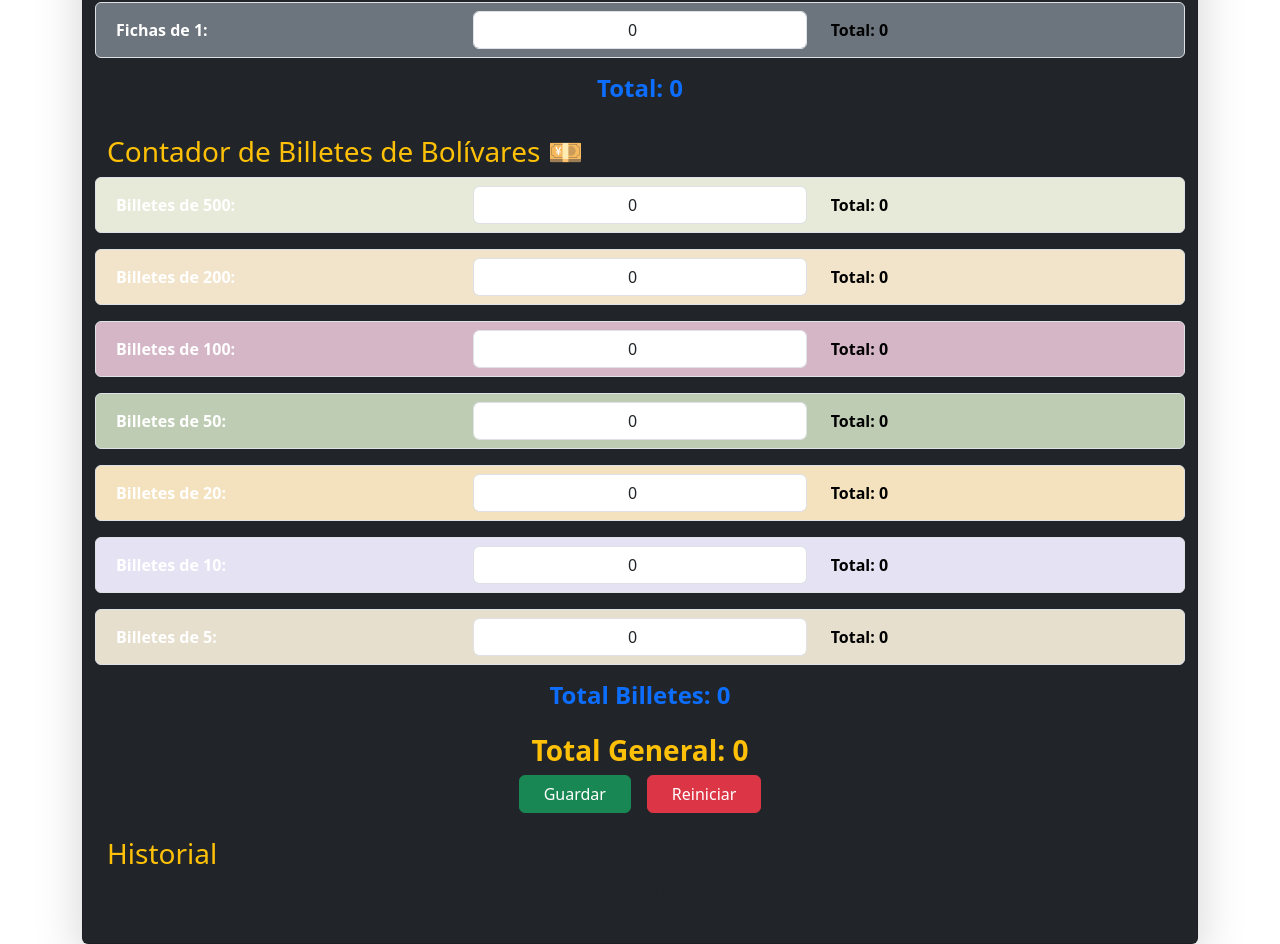
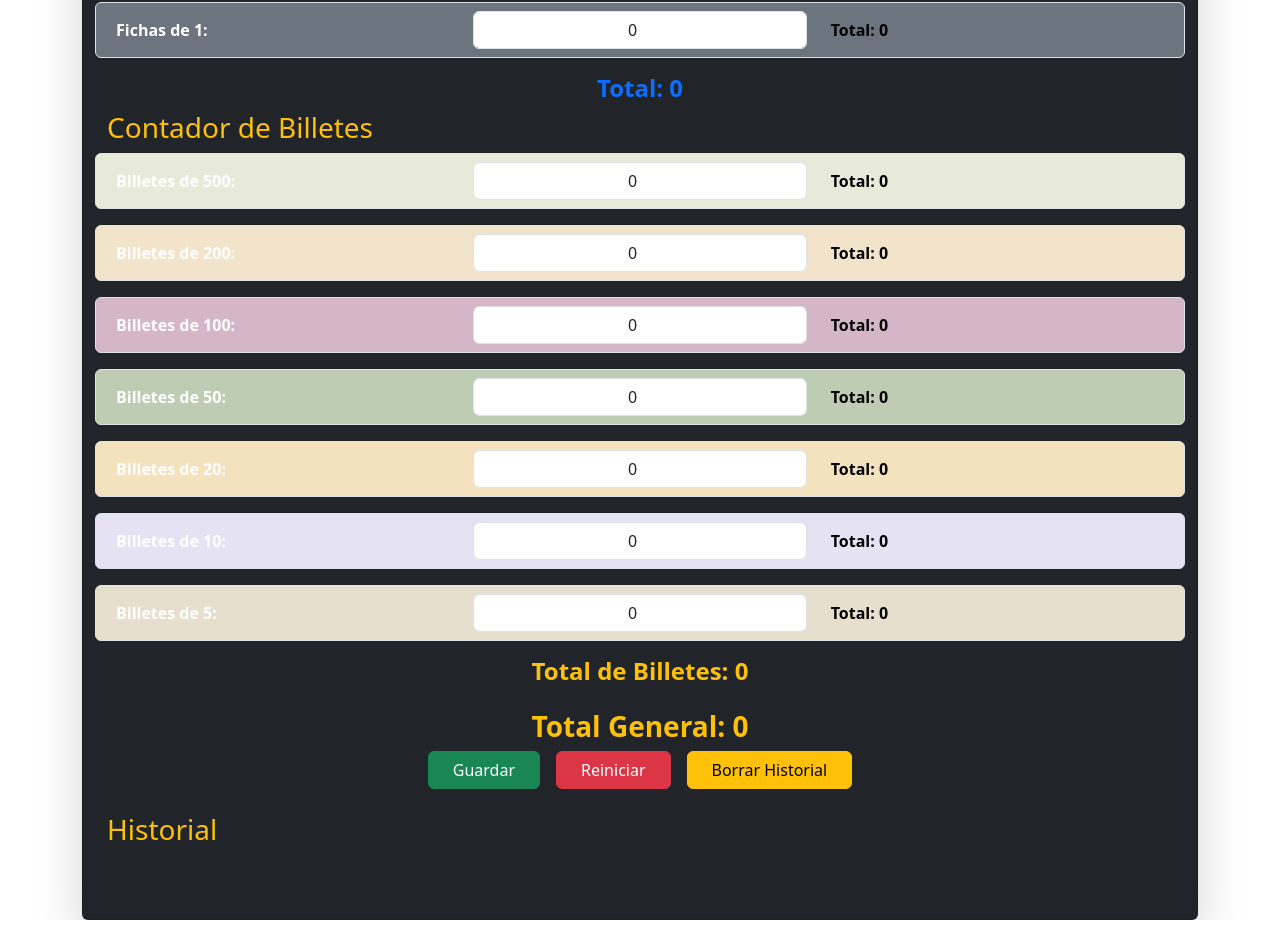
Before and after one commit to DiegoAngola/contadorChips, a React (Vite) app: page / in a window 1280 px wide. Shown: the part 1045-1989 px from the top of the page. After the commit the page ends 1965 px from the top, so only its background shows below. Built offline with nearby package versions, Linux system fonts and the light colour scheme.

Commit message:
borrar historial

```diff
--- a/src/components/CasinoChipCounter.jsx
+++ b/src/components/CasinoChipCounter.jsx
@@ -6,7 +6,7 @@ export default function DualChipCounter() {
   const billValues = [500, 200, 100, 50, 20, 10, 5];
   const [dollarChips, setDollarChips] = useState({ 100: 0, 50: 0, 25: 0, 10: 0, 5: 0, 1: 0 });
   const [bolivarChips, setBolivarChips] = useState({ 100: 0, 50: 0, 25: 0, 10: 0, 5: 0, 1: 0 });
-  const [bolivarBills, setBolivarBills] = useState({ 500: 0, 200: 0, 100: 0, 50: 0, 20: 0, 10: 0, 5: 0 });
+  const [billCount, setBillCount] = useState({ 500: 0, 200: 0, 100: 0, 50: 0, 20: 0, 10: 0, 5: 0 });
   const [history, setHistory] = useState([]);
 
   useEffect(() => {
@@ -17,7 +17,7 @@ export default function DualChipCounter() {
       }
     } catch (error) {
       console.error("Error cargando historial:", error);
-      setHistory([]); // Asegura que history tenga un valor válido en caso de error
+      setHistory([]);
     }
   }, []);
 
@@ -29,15 +29,18 @@ export default function DualChipCounter() {
     }
   }, [history]);
 
-  const handleChange = (value, chip, type) => {
+  const handleChipChange = (value, chip, type) => {
     const sanitizedValue = value === "" ? 0 : Math.max(0, Number(value));
     if (type === "dollar") {
       setDollarChips({ ...dollarChips, [chip]: sanitizedValue });
-    } else if (type === "bolivarChip") {
+    } else {
       setBolivarChips({ ...bolivarChips, [chip]: sanitizedValue });
-    } else {
-      setBolivarBills({ ...bolivarBills, [chip]: sanitizedValue });
     }
+  };
+
+  const handleBillChange = (value, bill) => {
+    const sanitizedValue = value === "" ? 0 : Math.max(0, Number(value));
+    setBillCount({ ...billCount, [bill]: sanitizedValue });
   };
 
   const calculateTotal = (chips) => {
@@ -58,11 +61,11 @@ export default function DualChipCounter() {
     const newEntry = {
       dollarChips: formatChips(dollarChips),
       bolivarChips: formatChips(bolivarChips),
-      bolivarBills: formatBills(bolivarBills),
+      billCount: formatBills(billCount),
       totalDollars: calculateTotal(dollarChips),
-      totalBolivarsChips: calculateTotal(bolivarChips),
-      totalBolivarsBills: calculateBillTotal(bolivarBills),
-      totalCombined: calculateTotal(dollarChips) + calculateTotal(bolivarChips) + calculateBillTotal(bolivarBills),
+      totalBolivars: calculateTotal(bolivarChips),
+      totalBills: calculateBillTotal(billCount),
+      totalCombined: calculateTotal(dollarChips) + calculateTotal(bolivarChips) + calculateBillTotal(billCount),
       date: new Date().toLocaleString()
     };
     setHistory((prevHistory) => [...prevHistory, newEntry]);
@@ -71,17 +74,12 @@ export default function DualChipCounter() {
   const reset = () => {
     setDollarChips({ 100: 0, 50: 0, 25: 0, 10: 0, 5: 0, 1: 0 });
     setBolivarChips({ 100: 0, 50: 0, 25: 0, 10: 0, 5: 0, 1: 0 });
-    setBolivarBills({ 500: 0, 200: 0, 100: 0, 50: 0, 20: 0, 10: 0, 5: 0 });
+    setBillCount({ 500: 0, 200: 0, 100: 0, 50: 0, 20: 0, 10: 0, 5: 0 });
   };
 
-  const billColors = {
-    5: "#e6dfcd",
-    10: "#e5e2f3",
-    20: "#f4e2be",
-    50: "#beccb3",
-    100: "#d5b6c6",
-    200: "#f2e4ca",
-    500: "#e7ead9"
+  const clearHistory = () => {
+    setHistory([]);
+    localStorage.removeItem("chipHistory");
   };
 
   return (
@@ -89,8 +87,9 @@ export default function DualChipCounter() {
       <div className="card bg-dark text-white shadow-lg p-4">
         <h2 className="text-center text-warning mb-4">Contador de Fichas y Billetes</h2>
 
+        {/* Dollar and Bolivar Chips */}
         {[{ label: "Dólares 💵", chips: dollarChips, type: "dollar", totalColor: "text-success" },
-          { label: "Bolívares 💴", chips: bolivarChips, type: "bolivarChip", totalColor: "text-primary" }].map(({ label, chips, type, totalColor }) => (
+          { label: "Bolívares 💴", chips: bolivarChips, type: "bolivar", totalColor: "text-primary" }].map(({ label, chips, type, totalColor }) => (
           <div key={type}>
             <h3 className={totalColor}>{label}</h3>
             {chipValues.map((chip) => (
@@ -101,9 +100,9 @@ export default function DualChipCounter() {
                     type="number"
                     className="form-control text-center"
                     value={chips[chip]}
-                    onChange={(e) => handleChange(e.target.value, chip, type)}
-                    onWheel={(e) => e.target.blur()} // Desactiva el cambio por scroll
-                    onFocus={(e) => e.target.select()} // Selecciona el valor al enfocar
+                    onChange={(e) => handleChipChange(e.target.value, chip, type)}
+                    onWheel={(e) => e.target.blur()} // Disable scroll changes
+                    onFocus={(e) => e.target.select()} // Select input value on focus
                   />
                 </div>
                 <div className="col-sm-4 text-black fw-bold">
@@ -115,34 +114,34 @@ export default function DualChipCounter() {
           </div>
         ))}
 
-
-        {/* Sección de Billetes */}
-        <div className="mt-4">
-          <h3 className="text-warning">Contador de Billetes de Bolívares 💴</h3>
-          {billValues.map((bill) => (
-            <div key={bill} className="row align-items-center mb-3 p-2 border rounded" style={{ backgroundColor: billColors[bill] }}>
+        {/* Bill Counter */}
+        <h3 className="text-warning">Contador de Billetes</h3>
+        {billValues.map((bill, index) => (
+          <div key={bill} className="row align-items-center mb-3 p-2 border rounded" style={{ backgroundColor: `${index === 0 ? "#e7ead9" : index === 1 ? "#f2e4ca" : index === 2 ? "#d5b6c6" : index === 3 ? "#beccb3" : index === 4 ? "#f4e2be" : index === 5 ? "#e5e2f3" : "#e6dfcd"}` }}>
             <label className="col-sm-4 col-form-label fw-bold">Billetes de {bill}:</label>
             <div className="col-sm-4">
               <input
                 type="number"
                 className="form-control text-center"
-                  value={bolivarBills[bill]}
-                  onChange={(e) => handleChange(e.target.value, bill, "bolivarBill")}
-                  onWheel={(e) => e.target.blur()} // Desactiva el cambio por scroll
-                  onFocus={(e) => e.target.select()} // Selecciona el valor al enfocar
+                value={billCount[bill]}
+                onChange={(e) => handleBillChange(e.target.value, bill)}
+                onWheel={(e) => e.target.blur()} // Disable scroll changes
+                onFocus={(e) => e.target.select()} // Select input value on focus
               />
             </div>
             <div className="col-sm-4 text-black fw-bold">
-                Total: {bolivarBills[bill] * bill}
+              Total: {billCount[bill] * bill}
             </div>
           </div>
         ))}
-          <h4 className="text-primary text-center fw-bold">Total Billetes: {calculateBillTotal(bolivarBills)}</h4>
-        </div>
-        <h3 className="text-warning text-center fw-bold mt-3">Total General: {calculateTotal(dollarChips) + calculateTotal(bolivarChips) + calculateBillTotal(bolivarBills)}</h3>
+        <h4 className="text-warning text-center fw-bold">Total de Billetes: {calculateBillTotal(billCount)}</h4>
+
+        <h3 className="text-warning text-center fw-bold mt-3">Total General: {calculateTotal(dollarChips) + calculateTotal(bolivarChips) + calculateBillTotal(billCount)}</h3>
+
         <div className="d-flex justify-content-center gap-3">
           <button className="btn btn-success px-4" onClick={saveToHistory}>Guardar</button>
           <button className="btn btn-danger px-4" onClick={reset}>Reiniciar</button>
+          <button className="btn btn-warning px-4" onClick={clearHistory}>Borrar Historial</button>
         </div>
 
         <div className="mt-4">
@@ -155,8 +154,8 @@ export default function DualChipCounter() {
                 <div key={index} className="list-group-item list-group-item-dark d-flex flex-column">
                   <span>{entry.date}</span>
                   <span>Dólares: {entry.dollarChips} (Total: {entry.totalDollars})</span>
-                  <span>Bolívares (Fichas): {entry.bolivarChips} (Total: {entry.totalBolivarsChips})</span>
-                  <span>Bolívares (Billetes): {entry.bolivarBills} (Total: {entry.totalBolivarsBills})</span>
+                  <span>Bolívares: {entry.bolivarChips} (Total: {entry.totalBolivars})</span>
+                  <span>Billetes: {entry.billCount} (Total: {entry.totalBills})</span>
                   <span className="fw-bold">Total General: {entry.totalCombined}</span>
                 </div>
               ))
```
Lines whose indentation alone changed are shown as unchanged.
